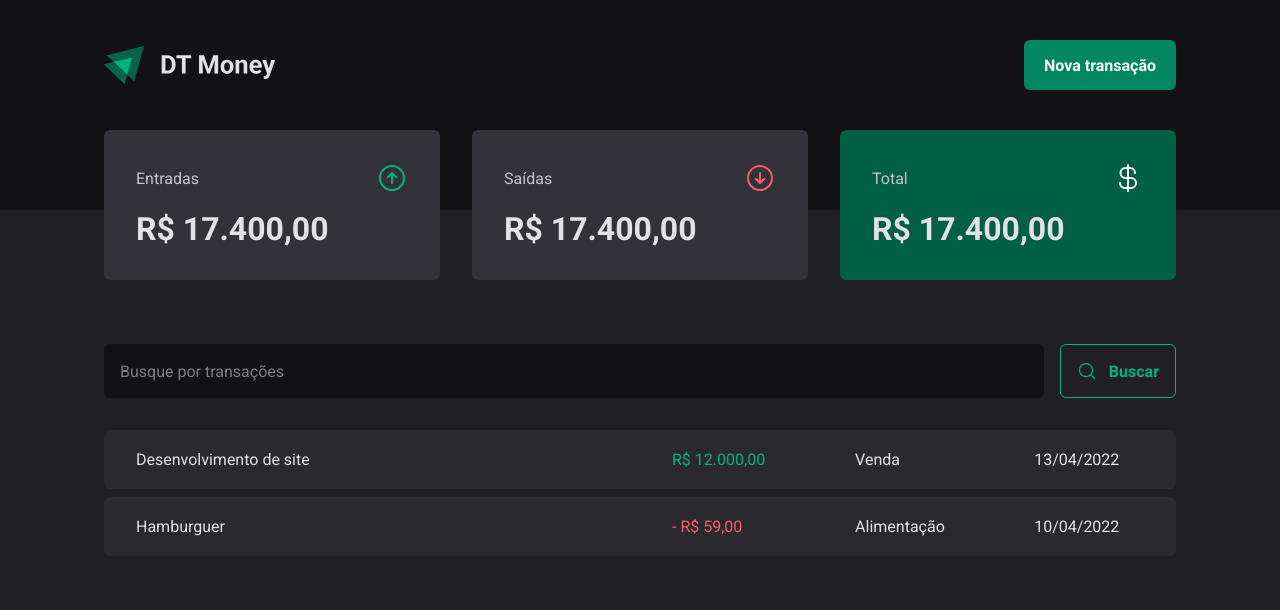
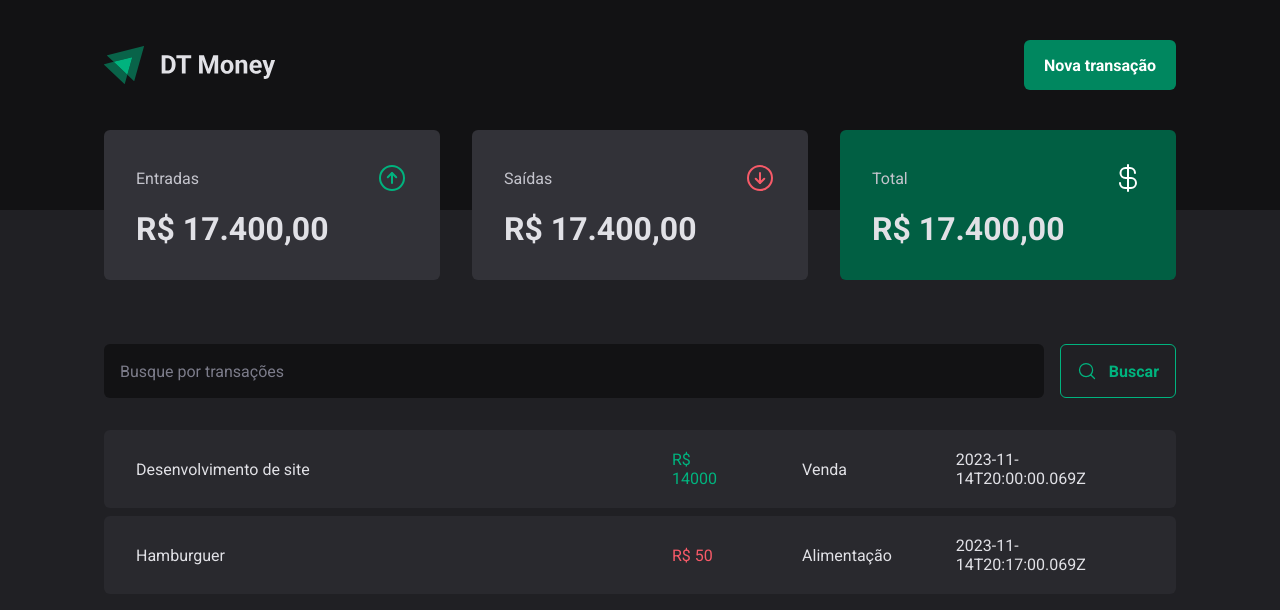
Before and after one commit to brunaporato/dt-money, a React (Vite) app: page / in a window 1280 px wide. Shown: the top 610 px of the page. Built offline with nearby package versions, Linux system fonts and the light colour scheme; data requests are answered from the project's data file.

Commit message:
config json-server

```diff
--- a/package.json
+++ b/package.json
@@ -5,6 +5,7 @@
   "type": "module",
   "scripts": {
     "dev": "vite",
+    "dev:server": "json-server server.json -w -d 500",
     "build": "tsc && vite build",
     "lint": "eslint . --ext ts,tsx --report-unused-disable-directives --max-warnings 0",
     "preview": "vite preview"
@@ -27,6 +28,7 @@
     "eslint": "^8.45.0",
     "eslint-plugin-react-hooks": "^4.6.0",
     "eslint-plugin-react-refresh": "^0.4.3",
+    "json-server": "^0.17.4",
     "typescript": "^5.0.2",
     "vite": "^4.4.5"
   }
--- /dev/null
+++ b/server.json
@@ -0,0 +1,20 @@
+{
+  "transactions" : [
+    {
+      "id": 1,
+      "description": "Desenvolvimento de site",
+      "type": "income",
+      "category": "Venda",
+      "price": 14000,
+      "createdAt": "2023-11-14T20:00:00.069Z"
+    },
+    {
+      "id": 2,
+      "description": "Hamburguer",
+      "type": "outcome",
+      "category": "Alimentação",
+      "price": 50,
+      "createdAt": "2023-11-14T20:17:00.069Z"
+    }
+  ]
+}
--- a/src/components/NewTransactionModal/index.tsx
+++ b/src/components/NewTransactionModal/index.tsx
@@ -1,6 +1,6 @@
 import * as Dialog from '@radix-ui/react-dialog';
+import { ArrowCircleDown, ArrowCircleUp, X } from 'phosphor-react';
 import { CloseButton, Content, Overlay, TransactionType, TransactionTypeButton } from './styles';
-import { ArrowCircleDown, ArrowCircleUp, X } from 'phosphor-react';
 
 
 export function NewTransactionModal() {
--- a/src/pages/Transactions/index.tsx
+++ b/src/pages/Transactions/index.tsx
@@ -1,9 +1,32 @@
+import { useEffect, useState } from "react";
 import { Header } from "../../components/Header";
 import { Summary } from "../../components/Summary";
 import { SearchForm } from "./components/SearchForm";
 import { PriceHighlight, TransactionsContainer, TransactionsTable } from "./styles";
 
+interface Transaction {
+  id: number;
+  description: string;
+  type: 'income' | 'outcome';
+  price: number;
+  category: string;
+  createdAt: string;
+}
+
 export function Transactions() {
+  const [transactions, setTransactions] = useState<Transaction[]>([]);
+
+  async function loadTransactions() {
+    const response = await fetch("http://localhost:3000/transactions")
+    const data = await response.json()
+
+    setTransactions(data)
+  }
+
+  useEffect(() => {
+    loadTransactions()
+  }, [])
+
   return (
     <div>
       <Header />
@@ -13,26 +36,20 @@
         <SearchForm />
         <TransactionsTable>
           <tbody>
-            <tr>
-              <td width="50%">Desenvolvimento de site</td>
-              <td>
-                <PriceHighlight variant="income">
-                  R$ 12.000,00
-                </PriceHighlight>
-              </td>
-              <td>Venda</td>
-              <td>13/04/2022</td>
-            </tr>
-            <tr>
-              <td width="50%">Hamburguer</td>
-              <td>
-                <PriceHighlight variant="outcome">
-                  - R$ 59,00
-                </PriceHighlight>
-              </td>
-              <td>Alimentação</td>
-              <td>10/04/2022</td>
-            </tr>
+            {transactions.map(transaction => {
+              return (
+                <tr key={transaction.id}>
+                  <td width="50%">{transaction.description}</td>
+                  <td>
+                    <PriceHighlight variant={transaction.type}>
+                      R$ {transaction.price}
+                    </PriceHighlight>
+                  </td>
+                  <td>{transaction.category}</td>
+                  <td>{transaction.createdAt}</td>
+                </tr>
+              )
+            })}
           </tbody>
         </TransactionsTable>
       </TransactionsContainer>
```
Also changed, not shown: 1 other file (tests, documents, lock files or other folders).
